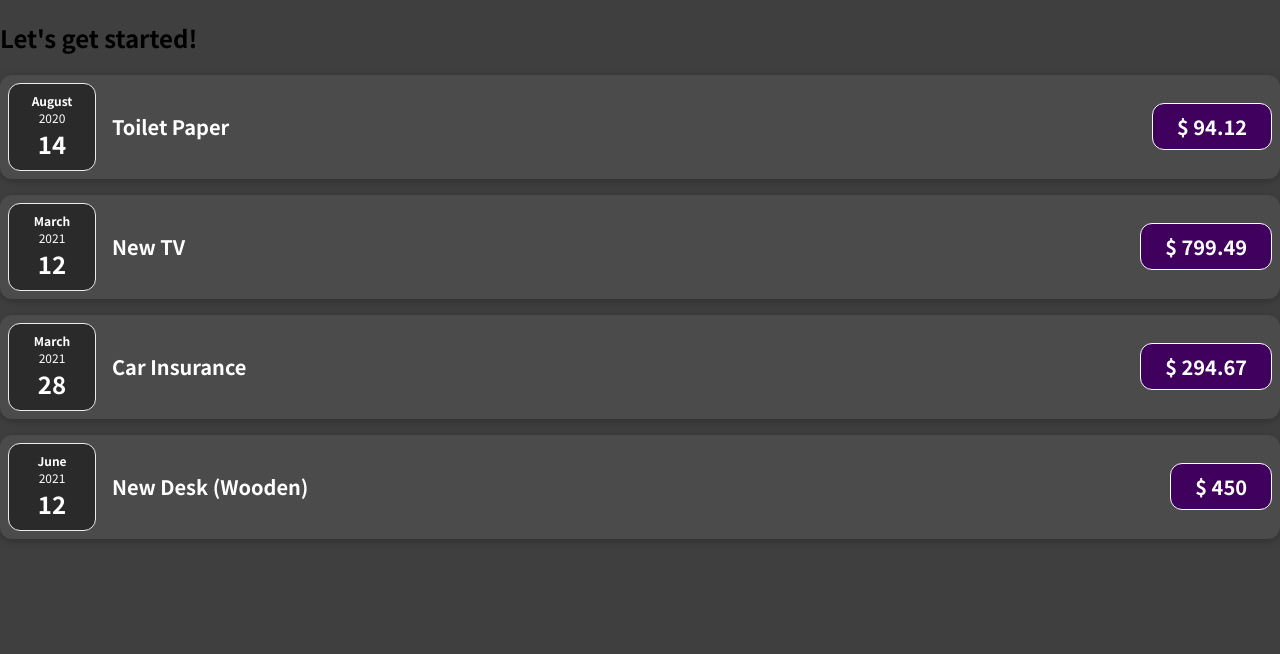
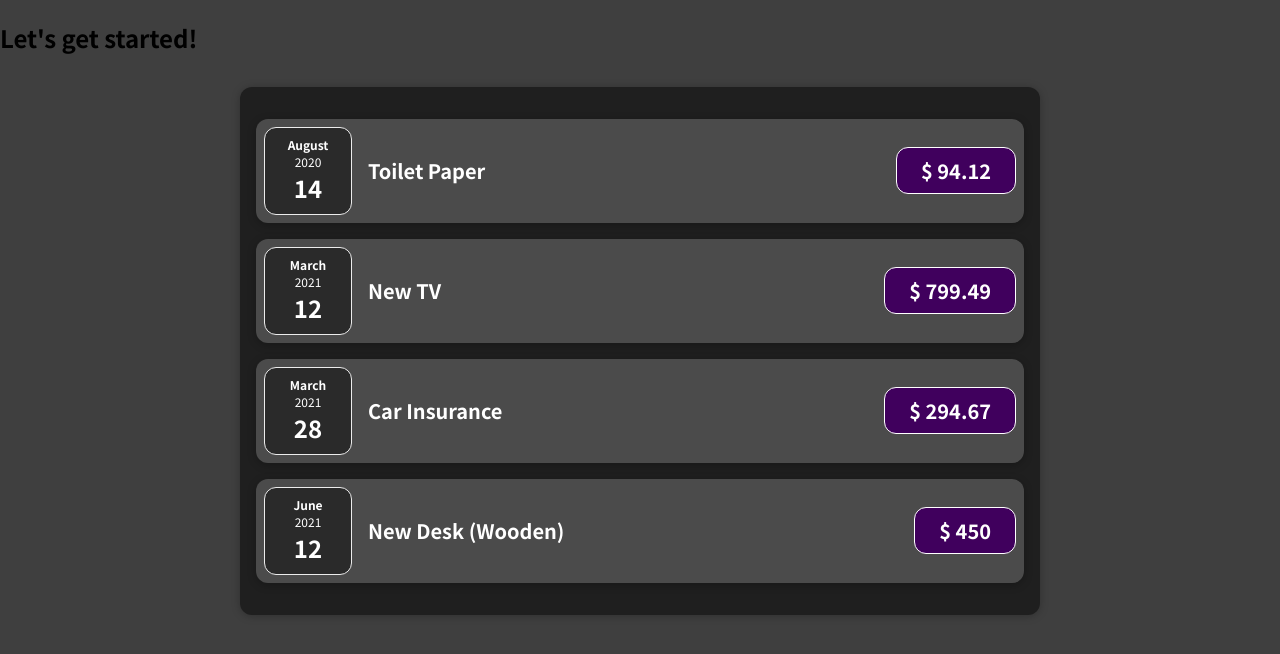
Before and after one commit to DeboraBucci/shopping-chart, a React (Create React App) app: page / in a window 1280 px wide. Shown: the top 654 px of the page. Built offline with nearby package versions, Linux system fonts and the light colour scheme.

Commit message:
add a class to the returned <div> element

```diff
--- a/src/components/Expenses.js
+++ b/src/components/Expenses.js
@@ -9,7 +9,7 @@ const Expenses = ({ expenses }) => {
       <ExpenseItem title={title} key={id} amount={amount} date={date} />
     );
   });
-  return <div>{expensesArr}</div>;
+  return <div className="expenses">{expensesArr}</div>;
 };
 
 export default Expenses;
```
